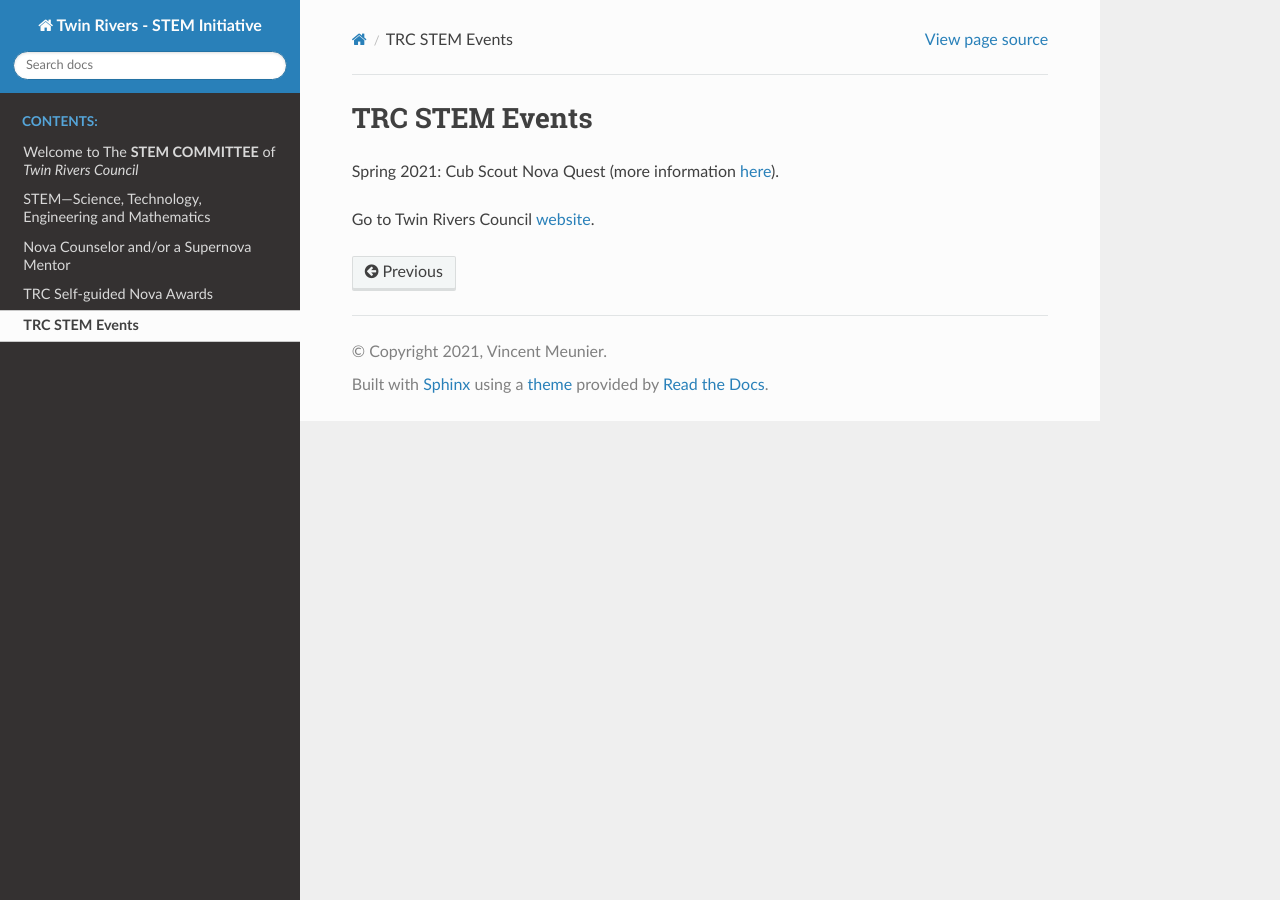
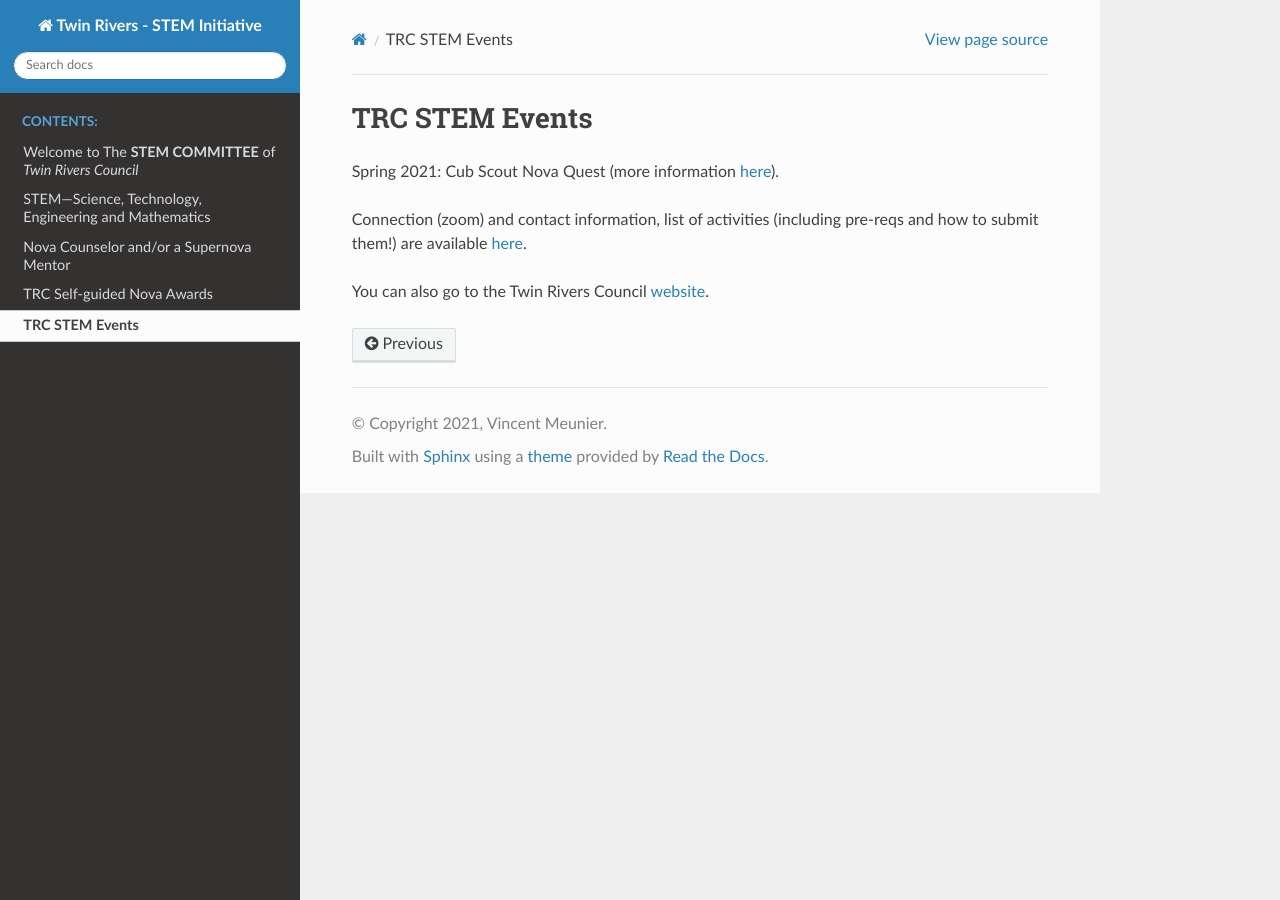
Before and after one commit to meuniv/TRCSTEM, a Sphinx documentation site: the page built from source/events.rst, in a window 1280 px wide. Built offline with Sphinx 7.4.7 and the Read the Docs theme 2.0.0, drawn with Linux system fonts in a browser that asks for light colours.

```diff
--- a/source/events.rst
+++ b/source/events.rst
@@ -3,5 +3,6 @@
 
 Spring 2021: Cub Scout Nova Quest (more information `here <https://trcscouting.org/cub-stem-camp/>`__).
 
+Connection (zoom) and contact information, list of activities (including pre-reqs and how to submit them!) are available `here <https://novacub.readthedocs.io/en/latest/>`__.
 
-Go to Twin Rivers Council `website <https://www.trcscouting.org>`_.
+You can also go to the Twin Rivers Council `website <https://www.trcscouting.org>`_.
```
